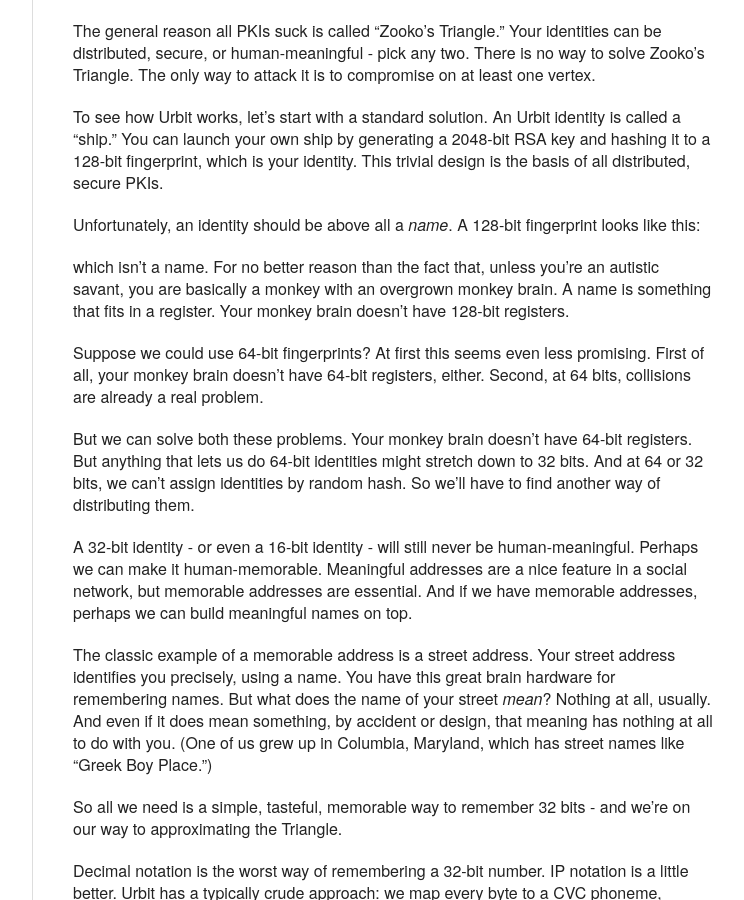
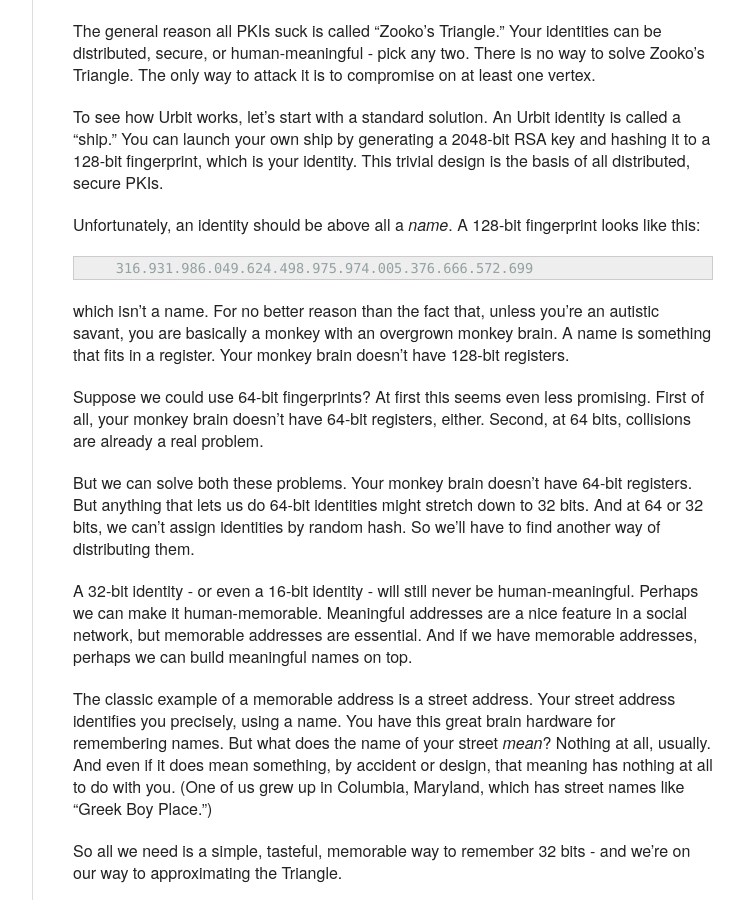
Before and after one commit to urbit/old-urbit.org, a Jekyll site: the page built from _posts/blog/2013-09-24-urbit-intro.markdown, in a window 1280 px wide and 900 px high, scrolled down 2494 px. Shown: the whole window, without its empty margins (378-1122 px from the left). Built offline with Jekyll 4.4.1, drawn with Linux system fonts in a browser that asks for light colours.

Commit message:
Add missing example of 128-bit fingerprint to intro blog post

```diff
--- a/_posts/blog/2013-09-24-urbit-intro.markdown
+++ b/_posts/blog/2013-09-24-urbit-intro.markdown
@@ -157,6 +157,8 @@
 
 Unfortunately, an identity should be above all a _name_.  A
 128-bit fingerprint looks like this:
+
+        316.931.986.049.624.498.975.974.005.376.666.572.699
 
 which isn't a name.  For no better reason than the fact that,
 unless you're an autistic savant, you are basically a monkey with
```
